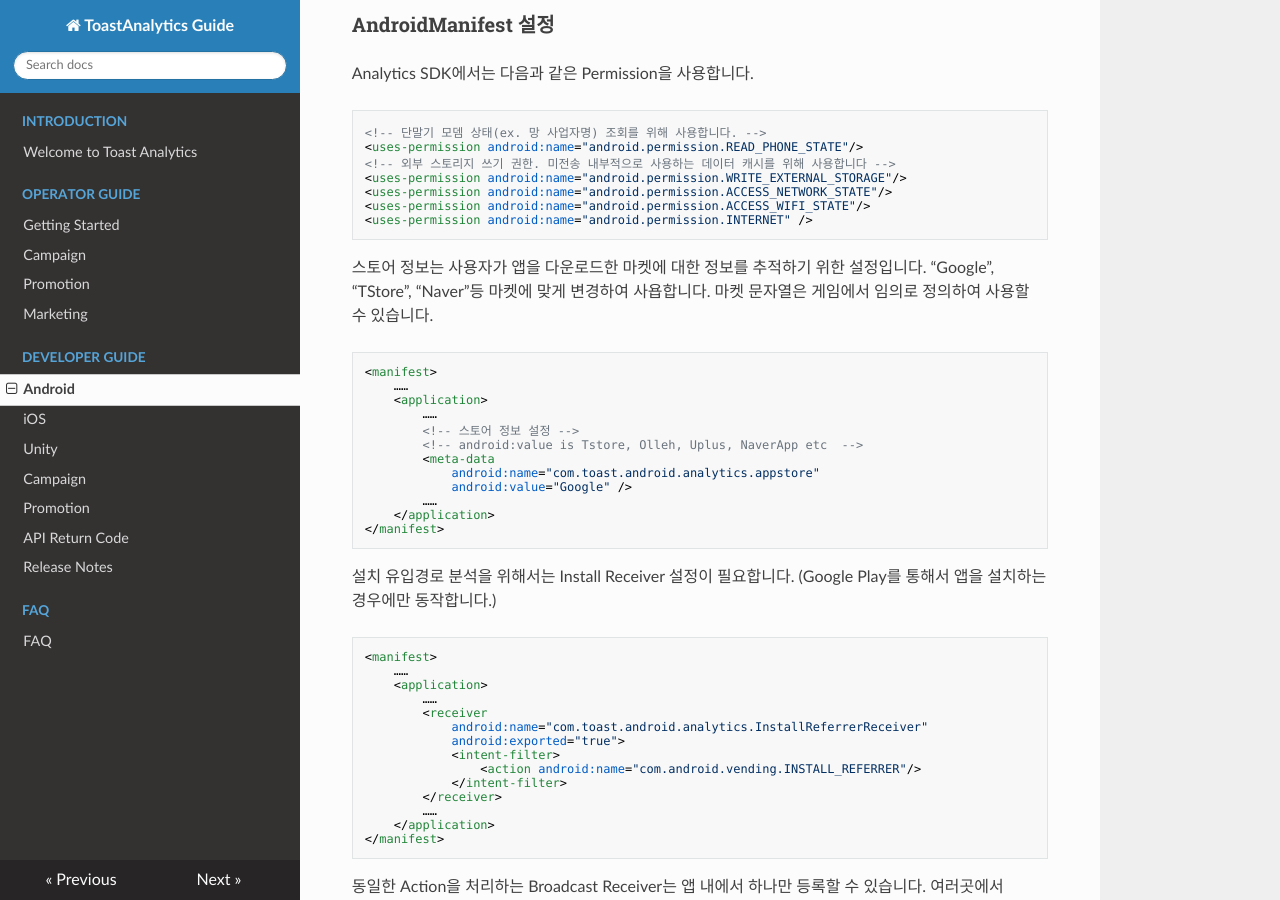
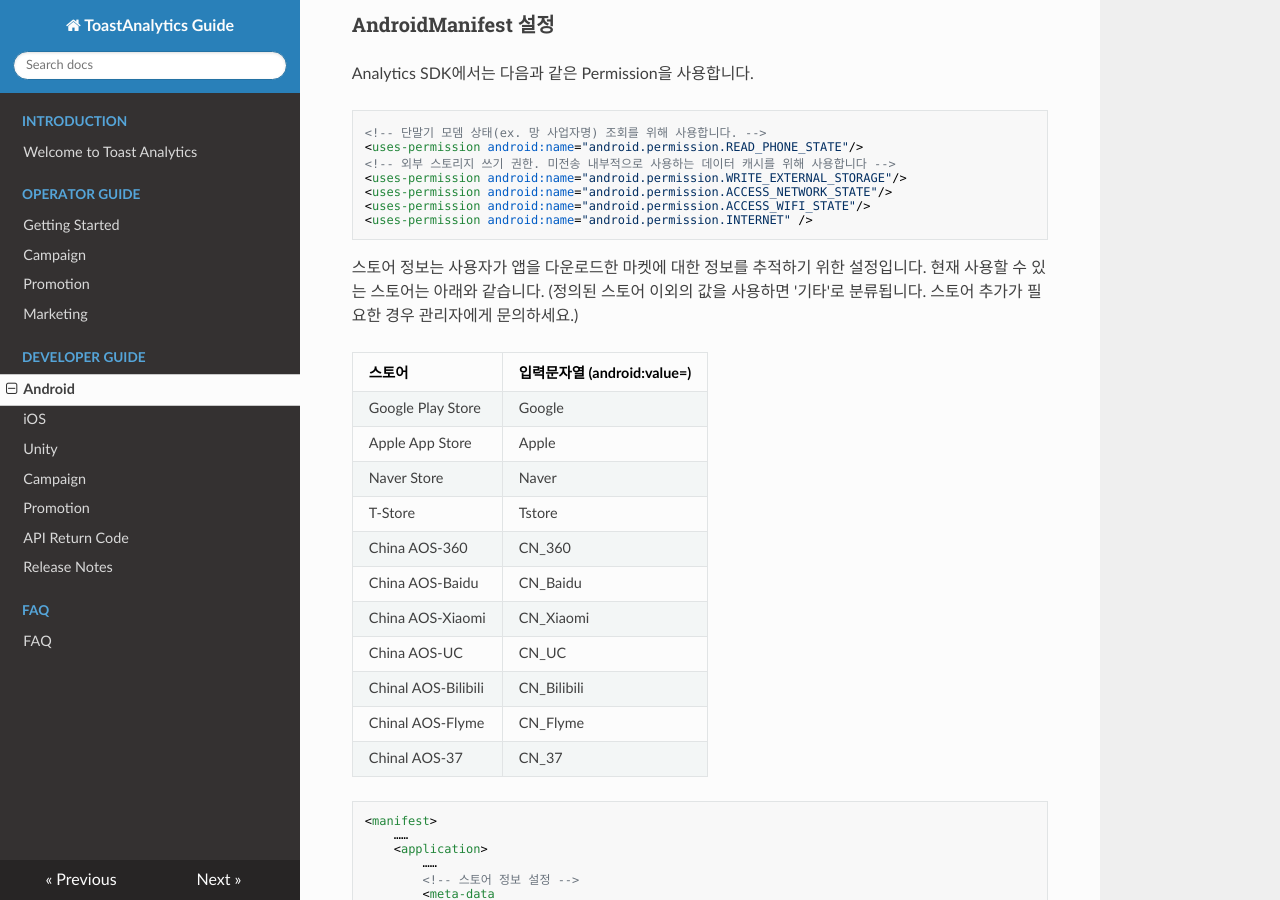
Before and after one commit to ToastAnalytics/ToastAnalytics, an MkDocs documentation site: the page built from docs/Developer/4. Android Developer Guide.md, in a window 1280 px wide and 900 px high, scrolled down 4844 px. Built offline with MkDocs 1.6.1, drawn with Linux system fonts in a browser that asks for light colours; nearby versions of some CDN libraries; old or Windows-style settings are respelled for this version of MkDocs.

Commit message:
Update 4. Android Developer Guide.md

````diff
--- a/docs/Developer/4. Android Developer Guide.md
+++ b/docs/Developer/4. Android Developer Guide.md
@@ -88,7 +88,24 @@ Analytics SDK에서는 다음과 같은 Permission을 사용합니다.
 ```
 
 
-스토어 정보는 사용자가 앱을 다운로드한 마켓에 대한 정보를 추적하기 위한 설정입니다. “Google”, “TStore”, “Naver”등 마켓에 맞게 변경하여 사욥합니다. 마켓 문자열은 게임에서 임의로 정의하여 사용할 수 있습니다.
+스토어 정보는 사용자가 앱을 다운로드한 마켓에 대한 정보를 추적하기 위한 설정입니다.
+현재 사용할 수 있는 스토어는 아래와 같습니다.
+(정의된 스토어 이외의 값을 사용하면 '기타'로 분류됩니다. 스토어 추가가 필요한 경우 관리자에게 문의하세요.)
+
+스토어 | 입력문자열 (android:value=)
+------------- | -------------
+Google Play Store | Google
+Apple App Store | Apple
+Naver Store | Naver
+T-Store | Tstore
+China AOS-360 | CN_360
+China AOS-Baidu | CN_Baidu
+China AOS-Xiaomi | CN_Xiaomi
+China AOS-UC | CN_UC
+Chinal AOS-Bilibili | CN_Bilibili
+Chinal AOS-Flyme | CN_Flyme
+Chinal AOS-37 | CN_37
+
 
 ```xml
 <manifest>
@@ -96,7 +113,6 @@ Analytics SDK에서는 다음과 같은 Permission을 사용합니다.
     <application>
         ……
         <!-- 스토어 정보 설정 -->
-        <!-- android:value is Tstore, Olleh, Uplus, NaverApp etc  -->
         <meta-data
             android:name="com.toast.android.analytics.appstore"
             android:value="Google" />
````
